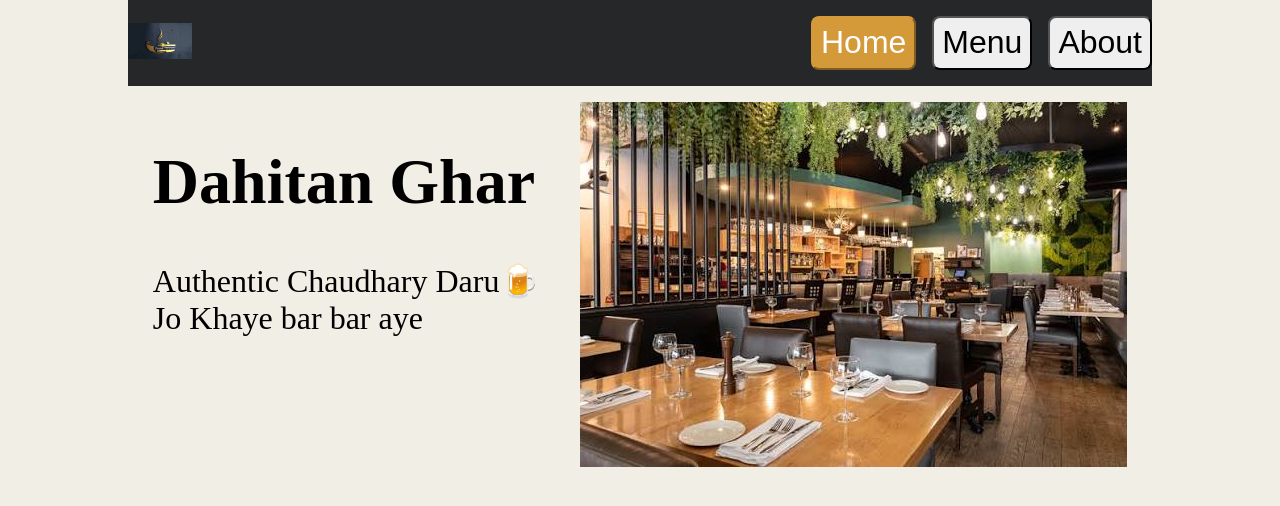
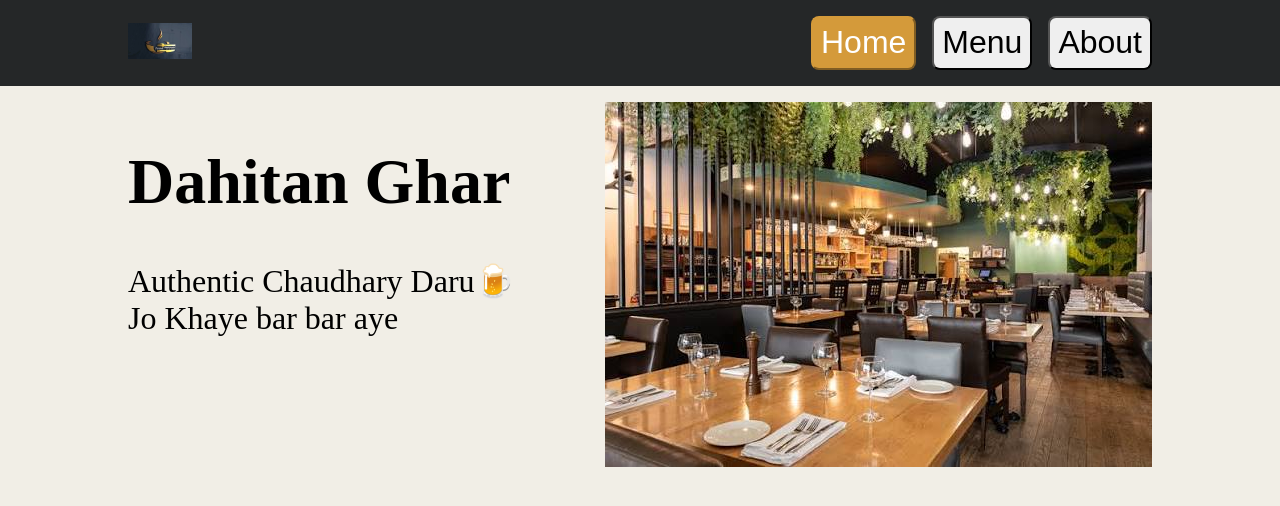
Before and after one commit to from-kunal/Restaurant-Page, a website built with webpack: page src/template.html in a window 1280 px wide. Built offline with nearby package versions, Linux system fonts and the light colour scheme.

Commit message:
sticky header expanded on 100% width with left & rigt aligned

```diff
--- a/src/homepage.css
+++ b/src/homepage.css
@@ -1,9 +1,7 @@
 #content {
   display: flex;
   gap: 1rem;
-  justify-content: space-evenly;
-  width: 80%;
-  max-width: 75rem;
+  justify-content: space-between;
   margin: 1rem auto;
 }
 
--- a/src/styles.css
+++ b/src/styles.css
@@ -5,20 +5,29 @@ body {
   background-color: #f1eee6;
 }
 
-header {
-  display: flex;
-  width: 80%;
-  max-width: 75rem;
-  margin: 0 auto;
-  padding: 1rem 0;
-  justify-content: space-between;
-  align-items: center;
+.site-header {
+  width: 100%;
   background: #252728;
 
   /* make header bar stick to top*/
   position: sticky;
   z-index: 1000; /* keeps header above other content */
   top: 0;
+}
+
+.page-container {
+  width: 80%;
+  max-width: 75rem;
+  margin-inline: auto;
+}
+
+header {
+  display: flex;
+  margin: 0 auto;
+  padding: 1rem 0.5rem;
+  justify-content: space-between;
+  align-items: center;
+  background: #252728;
 }
 
 .restaurant-logo-div {
--- a/src/template.html
+++ b/src/template.html
@@ -6,7 +6,8 @@
     <title></title>
   </head>
   <body>
-    <header>
+    <div class="site-header">
+      <header class="page-container">
         <div class="restaurant-logo-div"></div>
         <nav>
           <button type="submit" id="home-button">Home</button>
@@ -14,7 +15,8 @@
           <button type="submit" id="about-button">About</button>
         </nav>
       </header>
+    </div>
 
-    <div id="content"></div>
+    <div id="content" class="page-container"></div>
   </body>
 </html>
```
Also changed, not shown: 1 other file. Lines whose indentation alone changed are shown as unchanged.
